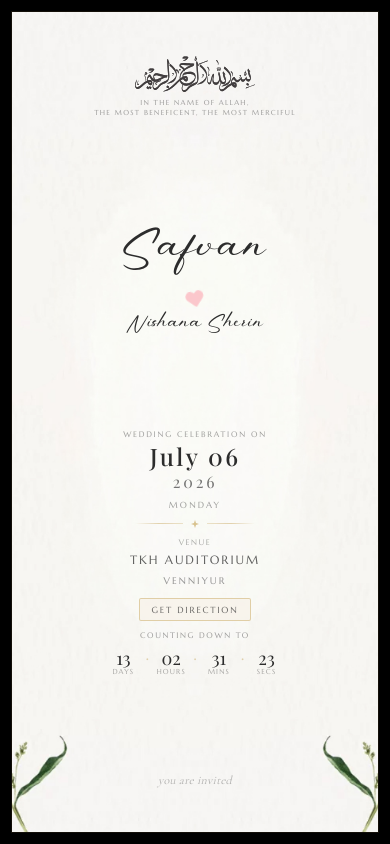
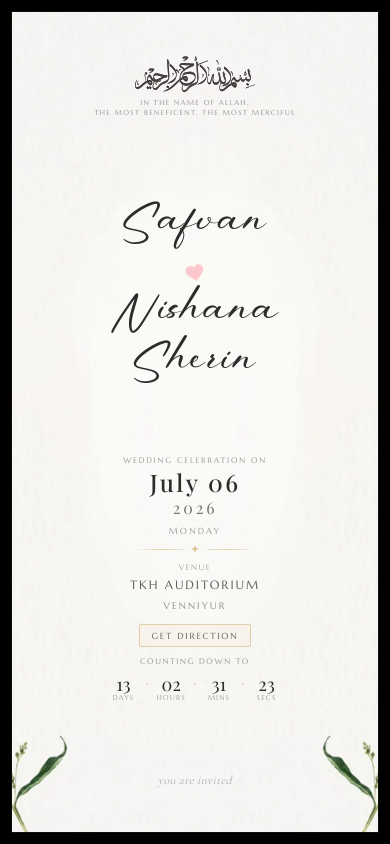
Before and after one commit to praveen-prasad2/safvanwedsnishana, a Next.js app: page / in a window 390 px wide. Built offline with nearby package versions, Linux system fonts and the light colour scheme.

Commit message:
Updadted

```diff
--- a/components/WeddingInvitation.tsx
+++ b/components/WeddingInvitation.tsx
@@ -51,7 +51,7 @@
               className="text-rose-300/80 text-lg my-0.5 animate-pulse mt-5 -rotate-12"
               aria-hidden="true"
             />
-            <h1 className="font-rustic text-lg sm:text-[2.75rem] text-charcoal leading-tight tracking-wide">
+            <h1 className="font-rustic text-[2.5rem] sm:text-[2.75rem] text-charcoal leading-tight tracking-wide">
               Nishana Sherin
             </h1>
           </section>
```
